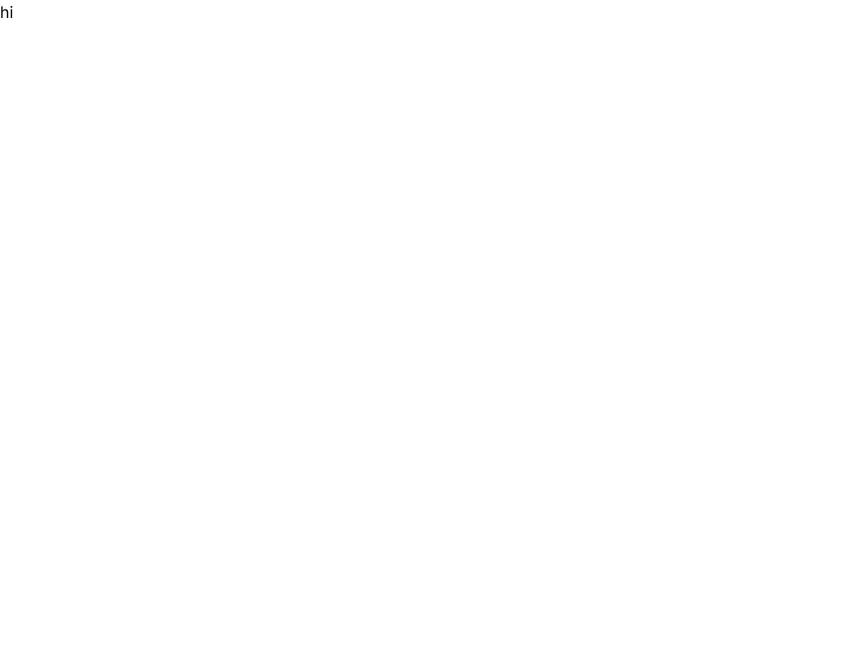
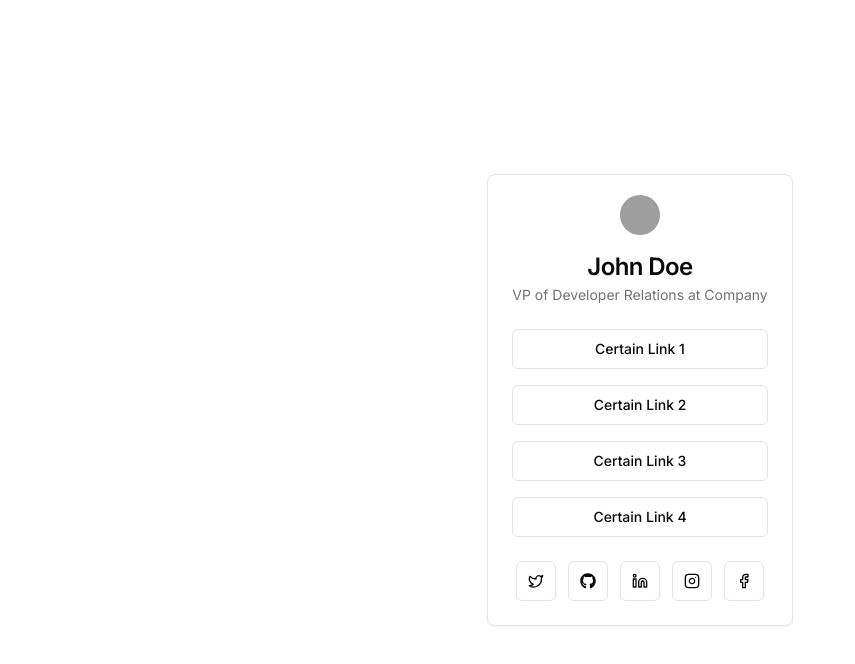
Before and after one commit to rocketburst/connect-you, a Next.js app: page / in a window 1280 px wide. Shown: the top 664 px of the page, without its empty margins (0-855 px from the left). Built offline with nearby package versions, Linux system fonts and the light colour scheme; grey boxes are pictures that could not be loaded.

Commit message:
feat: got basic profile card working

```diff
--- a/package.json
+++ b/package.json
@@ -10,6 +10,8 @@
     "prepare": "husky install"
   },
   "dependencies": {
+    "@radix-ui/react-avatar": "^1.0.3",
+    "@radix-ui/react-slot": "^1.0.2",
     "class-variance-authority": "^0.7.0",
     "clsx": "^2.0.0",
     "lucide-react": "^0.263.1",
--- a/src/app/page.tsx
+++ b/src/app/page.tsx
@@ -1,5 +1,11 @@
+import ProfileCard from "@/components/ProfileCard"
+
 const Home: React.FC = () => {
-  return <div>hi</div>
+  return (
+    <div className="flex h-screen flex-col items-center justify-center">
+      <ProfileCard />
+    </div>
+  )
 }
 
 export default Home
--- /dev/null
+++ b/src/components/Icons.tsx
@@ -0,0 +1,33 @@
+import {
+  Facebook,
+  Instagram,
+  Linkedin,
+  LucideProps,
+  Twitter,
+} from "lucide-react"
+
+const Icons = {
+  github: ({ ...props }: LucideProps) => (
+    <svg
+      aria-hidden="true"
+      focusable="false"
+      data-prefix="fab"
+      data-icon="github"
+      role="img"
+      xmlns="http://www.w3.org/2000/svg"
+      viewBox="0 0 496 512"
+      {...props}
+    >
+      <path
+        fill="currentColor"
+        d="M165.9 397.4c0 2-2.3 3.6-5.2 3.6-3.3 .3-5.6-1.3-5.6-3.6 0-2 2.3-3.6 5.2-3.6 3-.3 5.6 1.3 5.6 3.6zm-31.1-4.5c-.7 2 1.3 4.3 4.3 4.9 2.6 1 5.6 0 6.2-2s-1.3-4.3-4.3-5.2c-2.6-.7-5.5 .3-6.2 2.3zm44.2-1.7c-2.9 .7-4.9 2.6-4.6 4.9 .3 2 2.9 3.3 5.9 2.6 2.9-.7 4.9-2.6 4.6-4.6-.3-1.9-3-3.2-5.9-2.9zM244.8 8C106.1 8 0 113.3 0 252c0 110.9 69.8 205.8 169.5 239.2 12.8 2.3 17.3-5.6 17.3-12.1 0-6.2-.3-40.4-.3-61.4 0 0-70 15-84.7-29.8 0 0-11.4-29.1-27.8-36.6 0 0-22.9-15.7 1.6-15.4 0 0 24.9 2 38.6 25.8 21.9 38.6 58.6 27.5 72.9 20.9 2.3-16 8.8-27.1 16-33.7-55.9-6.2-112.3-14.3-112.3-110.5 0-27.5 7.6-41.3 23.6-58.9-2.6-6.5-11.1-33.3 2.6-67.9 20.9-6.5 69 27 69 27 20-5.6 41.5-8.5 62.8-8.5s42.8 2.9 62.8 8.5c0 0 48.1-33.6 69-27 13.7 34.7 5.2 61.4 2.6 67.9 16 17.7 25.8 31.5 25.8 58.9 0 96.5-58.9 104.2-114.8 110.5 9.2 7.9 17 22.9 17 46.4 0 33.7-.3 75.4-.3 83.6 0 6.5 4.6 14.4 17.3 12.1C428.2 457.8 496 362.9 496 252 496 113.3 383.5 8 244.8 8zM97.2 352.9c-1.3 1-1 3.3 .7 5.2 1.6 1.6 3.9 2.3 5.2 1 1.3-1 1-3.3-.7-5.2-1.6-1.6-3.9-2.3-5.2-1zm-10.8-8.1c-.7 1.3 .3 2.9 2.3 3.9 1.6 1 3.6 .7 4.3-.7 .7-1.3-.3-2.9-2.3-3.9-2-.6-3.6-.3-4.3 .7zm32.4 35.6c-1.6 1.3-1 4.3 1.3 6.2 2.3 2.3 5.2 2.6 6.5 1 1.3-1.3 .7-4.3-1.3-6.2-2.2-2.3-5.2-2.6-6.5-1zm-11.4-14.7c-1.6 1-1.6 3.6 0 5.9 1.6 2.3 4.3 3.3 5.6 2.3 1.6-1.3 1.6-3.9 0-6.2-1.4-2.3-4-3.3-5.6-2z"
+      ></path>
+    </svg>
+  ),
+  twitter: Twitter,
+  linkedin: Linkedin,
+  instagram: Instagram,
+  facebook: Facebook,
+}
+
+export default Icons
--- /dev/null
+++ b/src/components/ProfileCard.tsx
@@ -0,0 +1,68 @@
+import {
+  Card,
+  CardContent,
+  CardDescription,
+  CardFooter,
+  CardHeader,
+  CardTitle,
+} from "@/components/ui/Card"
+import { Avatar, AvatarFallback, AvatarImage } from "@/components/ui/Avatar"
+import { Button } from "@/components/ui/Button"
+import Icons from "@/components/Icons"
+
+const ProfileCard = () => {
+  return (
+    <div className="max-w-xl">
+      <Card>
+        <div className="mt-5 flex items-center justify-center">
+          <Avatar>
+            <AvatarImage src="https://github.com/shadcn.png" alt="@shadcn" />
+            <AvatarFallback>CN</AvatarFallback>
+          </Avatar>
+        </div>
+
+        <CardHeader className="-mt-1 text-center">
+          <CardTitle>John Doe</CardTitle>
+          <CardDescription>
+            VP of Developer Relations at Company
+          </CardDescription>
+        </CardHeader>
+
+        <CardContent>
+          <div className="grid gap-4">
+            <Button variant="outline">Certain Link 1</Button>
+            <Button variant="outline">Certain Link 2</Button>
+            <Button variant="outline">Certain Link 3</Button>
+            <Button variant="outline">Certain Link 4</Button>
+          </div>
+        </CardContent>
+
+        <CardFooter className="flex items-center justify-center">
+          <div className="space-x-3">
+            <Button variant="outline" size="icon">
+              <Icons.twitter className="h-4 w-4" />
+            </Button>
+
+            <Button variant="outline" size="icon">
+              <Icons.github className="h-4 w-4" />
+            </Button>
+
+            <Button variant="outline" size="icon">
+              <Icons.linkedin className="h-4 w-4" />
+            </Button>
+
+            <Button variant="outline" size="icon">
+              <Icons.instagram className="h-4 w-4" />
+            </Button>
+
+            <Button variant="outline" size="icon">
+              <Icons.facebook className="h-4 w-4" />
+            </Button>
+          </div>
+        </CardFooter>
+      </Card>
+    </div>
+  )
+}
+
+export default ProfileCard
--- /dev/null
+++ b/src/components/ui/Avatar.tsx
@@ -0,0 +1,50 @@
+"use client"
+
+import * as React from "react"
+import * as AvatarPrimitive from "@radix-ui/react-avatar"
+
+import { cn } from "@/lib/utils"
+
+const Avatar = React.forwardRef<
+  React.ElementRef<typeof AvatarPrimitive.Root>,
+  React.ComponentPropsWithoutRef<typeof AvatarPrimitive.Root>
+>(({ className, ...props }, ref) => (
+  <AvatarPrimitive.Root
+    ref={ref}
+    className={cn(
+      "relative flex h-10 w-10 shrink-0 overflow-hidden rounded-full",
+      className
+    )}
+    {...props}
+  />
+))
+Avatar.displayName = AvatarPrimitive.Root.displayName
+
+const AvatarImage = React.forwardRef<
+  React.ElementRef<typeof AvatarPrimitive.Image>,
+  React.ComponentPropsWithoutRef<typeof AvatarPrimitive.Image>
+>(({ className, ...props }, ref) => (
+  <AvatarPrimitive.Image
+    ref={ref}
+    className={cn("aspect-square h-full w-full", className)}
+    {...props}
+  />
+))
+AvatarImage.displayName = AvatarPrimitive.Image.displayName
+
+const AvatarFallback = React.forwardRef<
+  React.ElementRef<typeof AvatarPrimitive.Fallback>,
+  React.ComponentPropsWithoutRef<typeof AvatarPrimitive.Fallback>
+>(({ className, ...props }, ref) => (
+  <AvatarPrimitive.Fallback
+    ref={ref}
+    className={cn(
+      "flex h-full w-full items-center justify-center rounded-full bg-muted",
+      className
+    )}
+    {...props}
+  />
+))
+AvatarFallback.displayName = AvatarPrimitive.Fallback.displayName
+
+export { Avatar, AvatarImage, AvatarFallback }
--- /dev/null
+++ b/src/components/ui/Button.tsx
@@ -0,0 +1,56 @@
+import * as React from "react"
+import { Slot } from "@radix-ui/react-slot"
+import { cva, type VariantProps } from "class-variance-authority"
+
+import { cn } from "@/lib/utils"
+
+const buttonVariants = cva(
+  "inline-flex items-center justify-center rounded-md text-sm font-medium ring-offset-background transition-colors focus-visible:outline-none focus-visible:ring-2 focus-visible:ring-ring focus-visible:ring-offset-2 disabled:pointer-events-none disabled:opacity-50",
+  {
+    variants: {
+      variant: {
+        default: "bg-primary text-primary-foreground hover:bg-primary/90",
+        destructive:
+          "bg-destructive text-destructive-foreground hover:bg-destructive/90",
+        outline:
+          "border border-input bg-background hover:bg-accent hover:text-accent-foreground",
+        secondary:
+          "bg-secondary text-secondary-foreground hover:bg-secondary/80",
+        ghost: "hover:bg-accent hover:text-accent-foreground",
+        link: "text-primary underline-offset-4 hover:underline",
+      },
+      size: {
+        default: "h-10 px-4 py-2",
+        sm: "h-9 rounded-md px-3",
+        lg: "h-11 rounded-md px-8",
+        icon: "h-10 w-10",
+      },
+    },
+    defaultVariants: {
+      variant: "default",
+      size: "default",
+    },
+  }
+)
+
+export interface ButtonProps
+  extends React.ButtonHTMLAttributes<HTMLButtonElement>,
+    VariantProps<typeof buttonVariants> {
+  asChild?: boolean
+}
+
+const Button = React.forwardRef<HTMLButtonElement, ButtonProps>(
+  ({ className, variant, size, asChild = false, ...props }, ref) => {
+    const Comp = asChild ? Slot : "button"
+    return (
+      <Comp
+        className={cn(buttonVariants({ variant, size, className }))}
+        ref={ref}
+        {...props}
+      />
+    )
+  }
+)
+Button.displayName = "Button"
+
+export { Button, buttonVariants }
--- /dev/null
+++ b/src/components/ui/Card.tsx
@@ -0,0 +1,79 @@
+import * as React from "react"
+
+import { cn } from "@/lib/utils"
+
+const Card = React.forwardRef<
+  HTMLDivElement,
+  React.HTMLAttributes<HTMLDivElement>
+>(({ className, ...props }, ref) => (
+  <div
+    ref={ref}
+    className={cn(
+      "rounded-lg border bg-card text-card-foreground shadow-sm",
+      className
+    )}
+    {...props}
+  />
+))
+Card.displayName = "Card"
+
+const CardHeader = React.forwardRef<
+  HTMLDivElement,
+  React.HTMLAttributes<HTMLDivElement>
+>(({ className, ...props }, ref) => (
+  <div
+    ref={ref}
+    className={cn("flex flex-col space-y-1.5 p-6", className)}
+    {...props}
+  />
+))
+CardHeader.displayName = "CardHeader"
+
+const CardTitle = React.forwardRef<
+  HTMLParagraphElement,
+  React.HTMLAttributes<HTMLHeadingElement>
+>(({ className, ...props }, ref) => (
+  <h3
+    ref={ref}
+    className={cn(
+      "text-2xl font-semibold leading-none tracking-tight",
+      className
+    )}
+    {...props}
+  />
+))
+CardTitle.displayName = "CardTitle"
+
+const CardDescription = React.forwardRef<
+  HTMLParagraphElement,
+  React.HTMLAttributes<HTMLParagraphElement>
+>(({ className, ...props }, ref) => (
+  <p
+    ref={ref}
+    className={cn("text-sm text-muted-foreground", className)}
+    {...props}
+  />
+))
+CardDescription.displayName = "CardDescription"
+
+const CardContent = React.forwardRef<
+  HTMLDivElement,
+  React.HTMLAttributes<HTMLDivElement>
+>(({ className, ...props }, ref) => (
+  <div ref={ref} className={cn("p-6 pt-0", className)} {...props} />
+))
+CardContent.displayName = "CardContent"
+
+const CardFooter = React.forwardRef<
+  HTMLDivElement,
+  React.HTMLAttributes<HTMLDivElement>
+>(({ className, ...props }, ref) => (
+  <div
+    ref={ref}
+    className={cn(" flex items-center p-6 pt-0", className)}
+    {...props}
+  />
+))
+CardFooter.displayName = "CardFooter"
+
+export { Card, CardHeader, CardFooter, CardTitle, CardDescription, CardContent }
```
Also changed, not shown: 1 other file (tests, documents, lock files or other folders).
